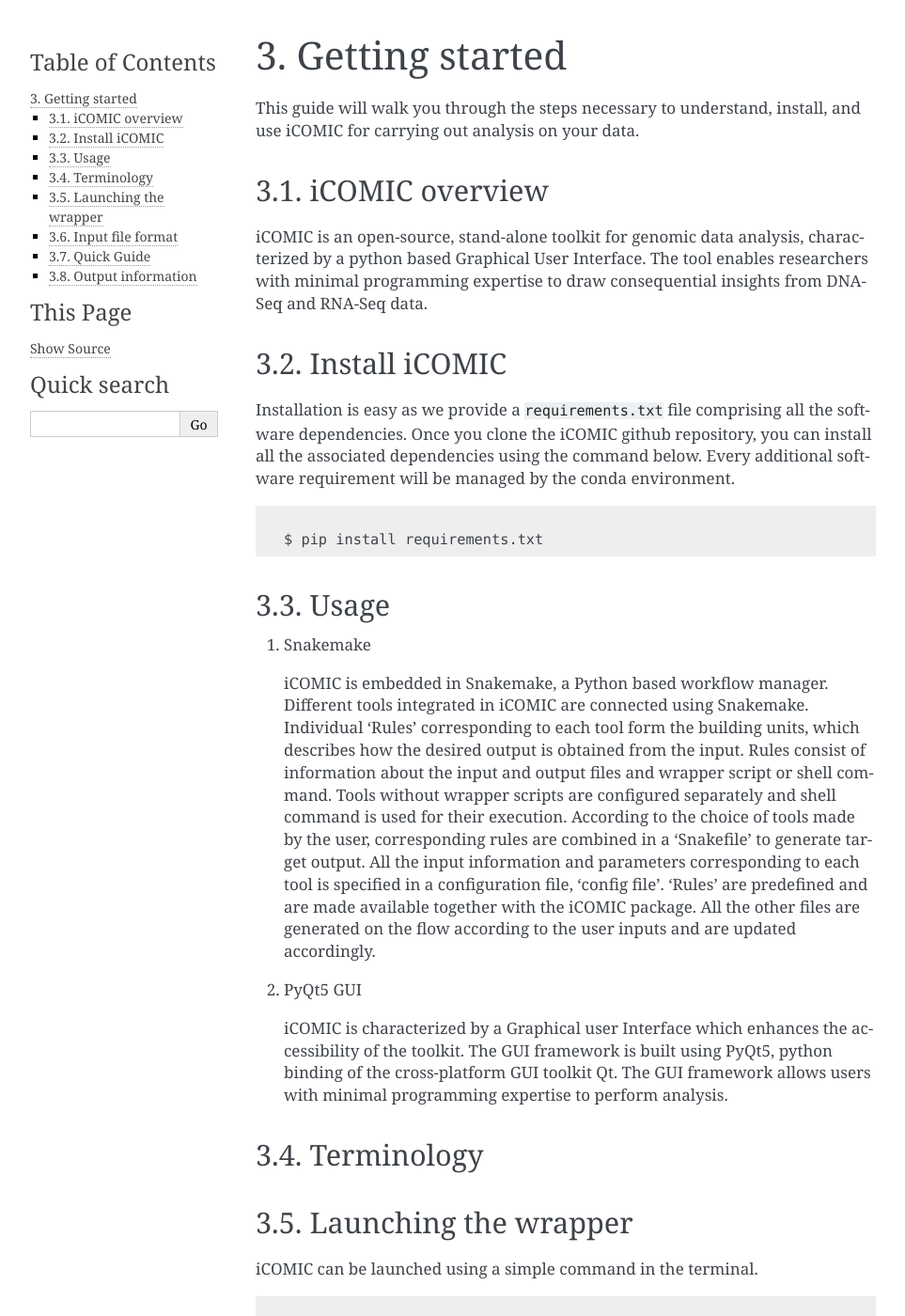
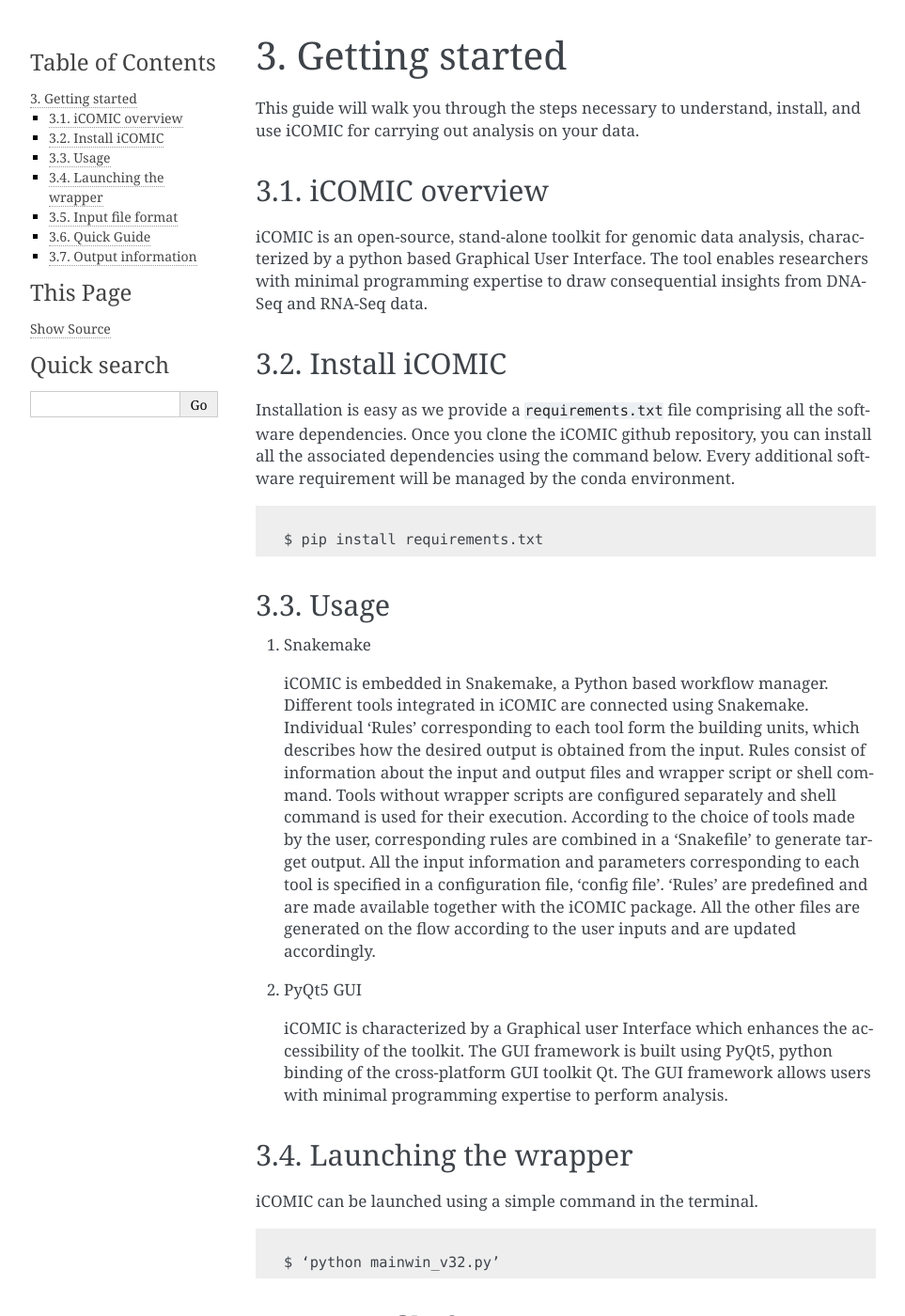
Before and after one commit to anjanaanilkumar1289/iCOMIC_doc, a Sphinx documentation site: the page built from docs/getting_started.md, in a window 1280 px wide and 1400 px high. Shown: the whole window at 94% size, without its empty margins (148-1111 px from the left). Built offline with Sphinx 7.4.7, drawn with Linux system fonts in a browser that asks for light colours; some of the changed text lies outside the part shown.

Commit message:
Update getting_started.md

```diff
--- a/docs/getting_started.md
+++ b/docs/getting_started.md
@@ -34,11 +34,8 @@
 
 
 
-#### 3.4. Terminology
 
-
-
-#### 3.5. Launching the wrapper
+#### 3.4. Launching the wrapper
 
 iCOMIC can be launched using a simple command in the terminal.
 
@@ -124,7 +121,7 @@
 
 15. Results for RNA-Seq analysis include multiQC analysis statistics, R plots such as MA plot, Heatmap, PCA plot and box plot and list of differentially expressed genes.
 
-#### 3.8. Output information
+#### 3.7. Output information
 
 All outputs are stored in separate folders inside the main folder iCOMIC, for each pipeline along with log information.
 
```
Also changed, not shown: other parts of docs/getting_started.md (+2 -2 lines).
